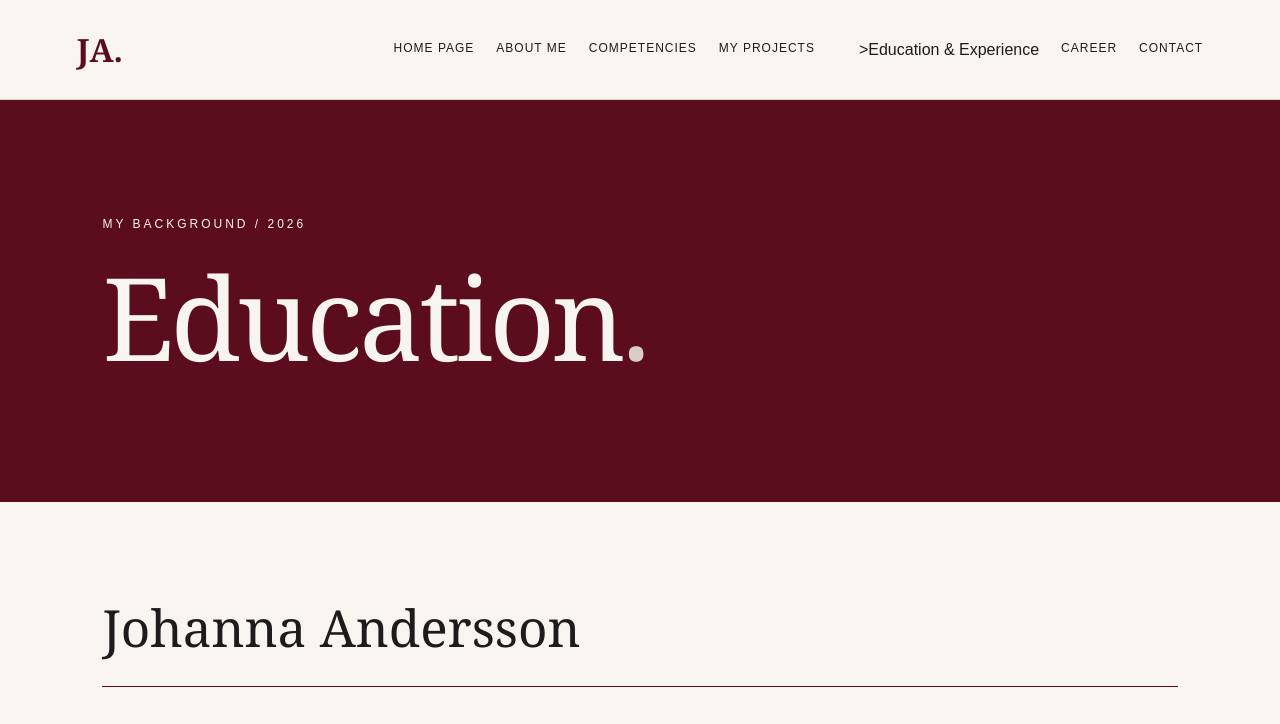
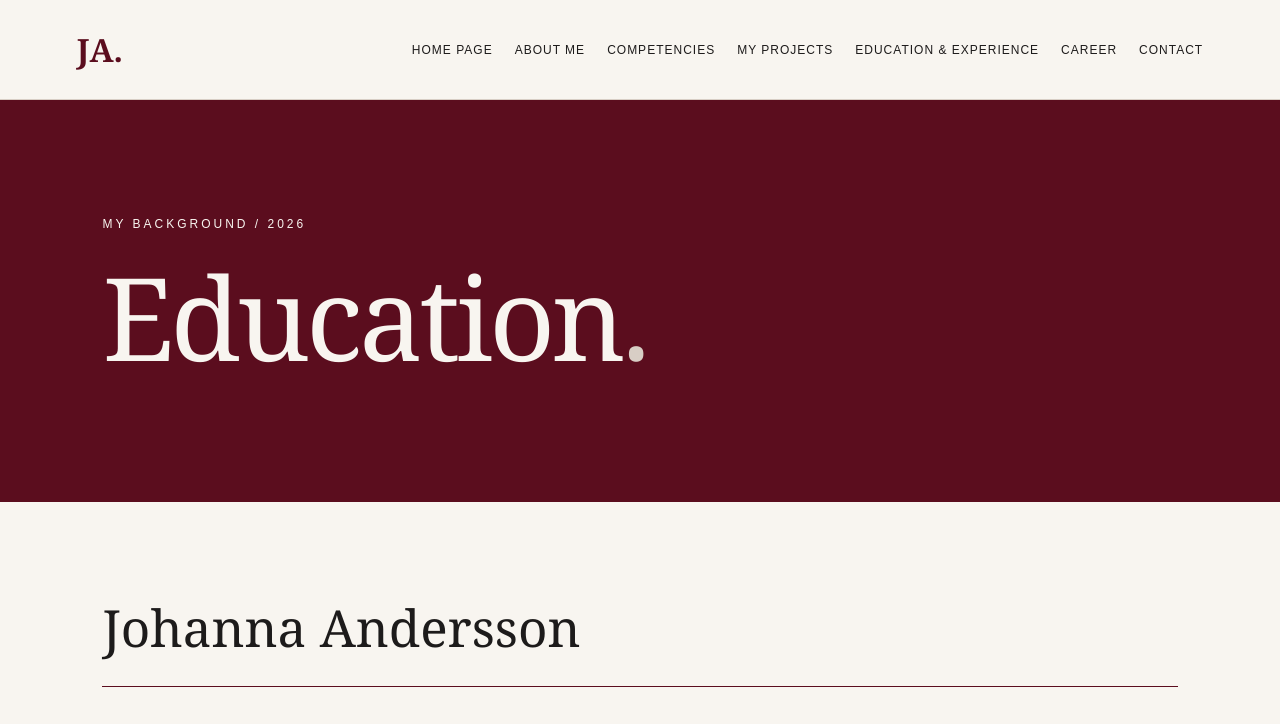
Before and after one commit to alvawestberg/Portfolio, a plain HTML site: page utbildning.html in a window 1280 px wide. Shown: the top 724 px of the page. Drawn offline with Linux system fonts and the light colour scheme.

Commit message:
Andrade i kod

```diff
--- a/utbildning.html
+++ b/utbildning.html
@@ -16,7 +16,7 @@
             <a href="om-mig.html">About me</a>
             <a href="kompetenser.html">Competencies</a>
             <a href="projekt.html"> My projects</a>
-            <a href="utbildning.html" aria-current="page"></a>>Education & Experience</a>
+            <a href="utbildning.html">Education & Experience</a>
             <a href="karriarmal.html">Career</a>
             <a href="kontakt.html">Contact</a>
         </nav>
```
